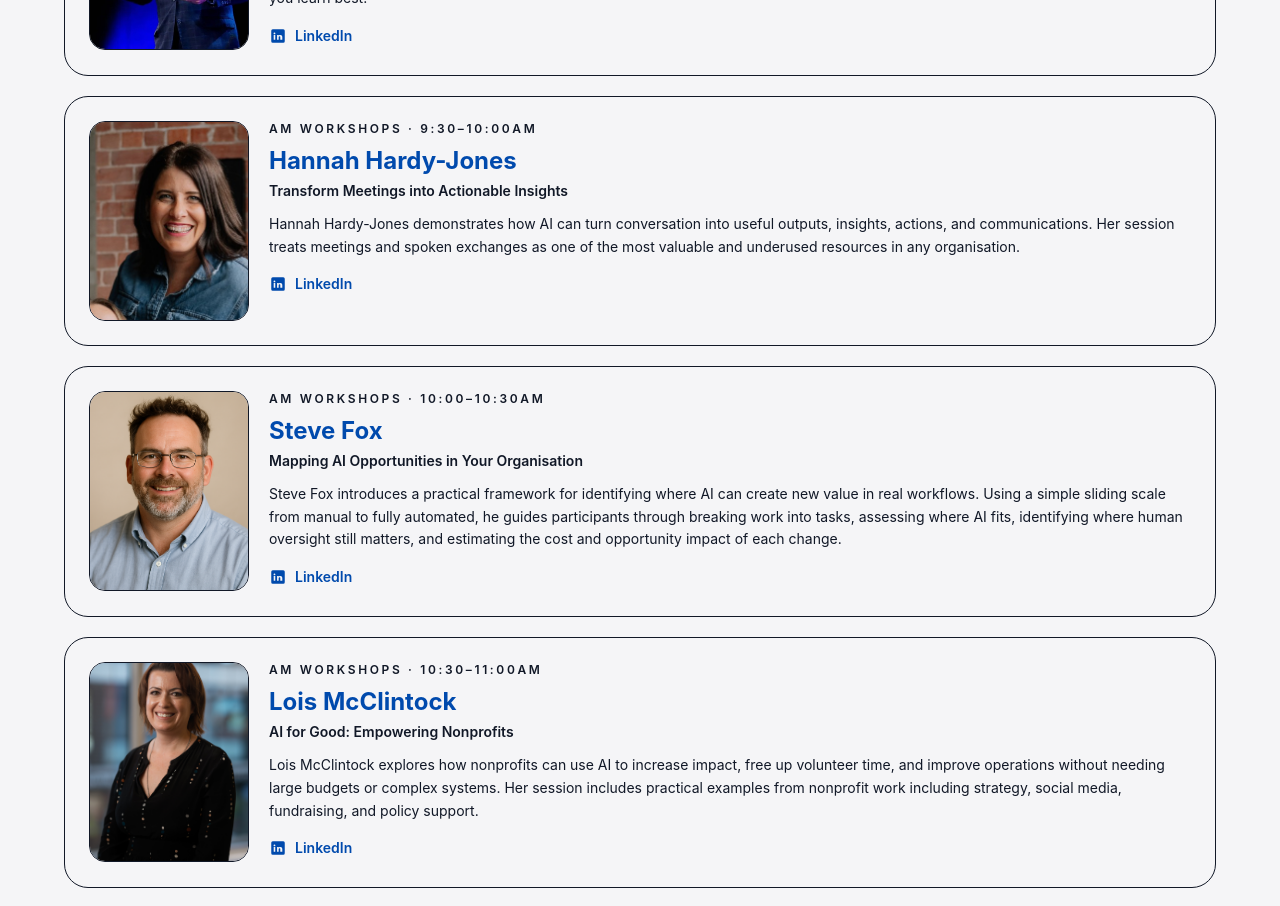
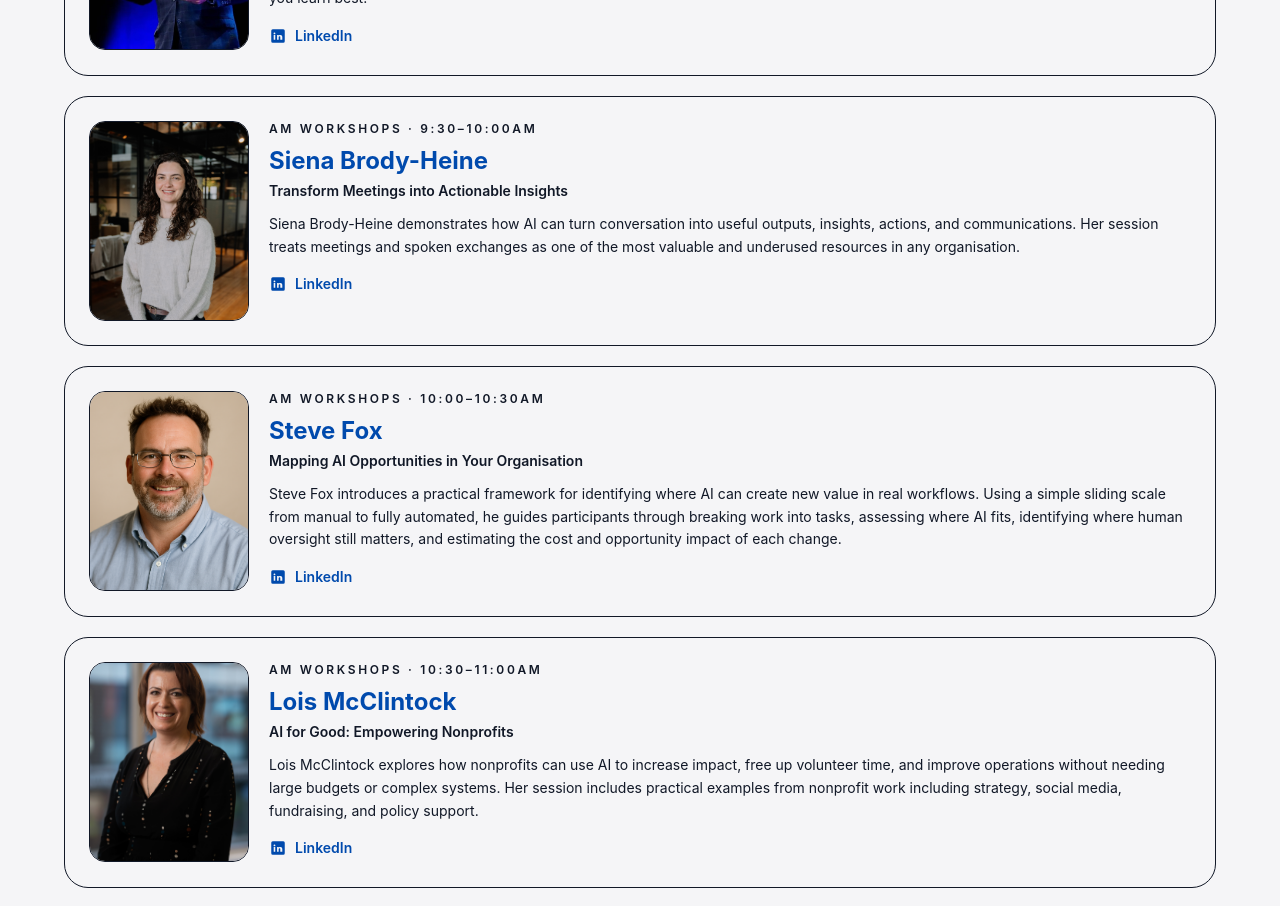
Before and after one commit to caelanhuntress/christchurch-ai, a Next.js app: page /epic-ai-conference in a window 1280 px wide. Shown: the part 4920-5826 px from the top of the page. Built offline with nearby package versions, Linux system fonts and the light colour scheme.

Commit message:
Update EPIC AI speaker to Siena Brody-Heine

```diff
--- a/app/epic-ai-conference/page.tsx
+++ b/app/epic-ai-conference/page.tsx
@@ -77,14 +77,14 @@ const amSpeakers = [
       "Caelan Huntress opens the day with an interactive workshop on using conversational AI as a partner for learning, reflection, and growth. As LLMs become more conversational, asking better questions shapes your AI thinking partner around the goals you care about and the way you learn best.",
   },
   {
-    name: "Hannah Hardy-Jones",
+    name: "Siena Brody-Heine",
     role: "Workshop speaker",
     session: "AM Workshops · 9:30–10:00am",
     talk: "Transform Meetings into Actionable Insights",
-    image: "/images/epic-ai-conference/headshots/hannah-hardy-jones.jpg",
-    linkedin: "https://nz.linkedin.com/in/hannah-hardy-jones-63b3b238",
+    image: "/images/epic-ai-conference/headshots/siena-brody-heine.jpg",
+    linkedin: "https://www.linkedin.com/in/siena-brody-heine/",
     bio:
-      "Hannah Hardy-Jones demonstrates how AI can turn conversation into useful outputs, insights, actions, and communications. Her session treats meetings and spoken exchanges as one of the most valuable and underused resources in any organisation.",
+      "Siena Brody-Heine demonstrates how AI can turn conversation into useful outputs, insights, actions, and communications. Her session treats meetings and spoken exchanges as one of the most valuable and underused resources in any organisation.",
   },
   {
     name: "Steve Fox",
@@ -280,7 +280,7 @@ const eventSchedule = {
     description:
       "Hands-on AI workshops at the EPIC AI Conference in Christchurch, part of TechWeekNZ, covering learning, meeting intelligence, workflow design, nonprofit impact, and creative AI.",
     organizer: { name: "Christchurch AI", url: "https://christchurch-ai.com" },
-    performer: [{ "@type": "Person", name: "Caelan Huntress" }, { "@type": "Person", name: "Hannah Hardy-Jones" }, { "@type": "Person", name: "Steve Fox" }, { "@type": "Person", name: "Lois McClintock" }, { "@type": "Person", name: "Arthur Machado" }],
+    performer: [{ "@type": "Person", name: "Caelan Huntress" }, { "@type": "Person", name: "Siena Brody-Heine" }, { "@type": "Person", name: "Steve Fox" }, { "@type": "Person", name: "Lois McClintock" }, { "@type": "Person", name: "Arthur Machado" }],
   },
   "coffee-and-jam": {
     startDate: "2026-05-21T12:00:00+12:00",
```
Also changed, not shown: public/images/epic-ai-conference/headshots/siena-brody-heine.jpg (added).
